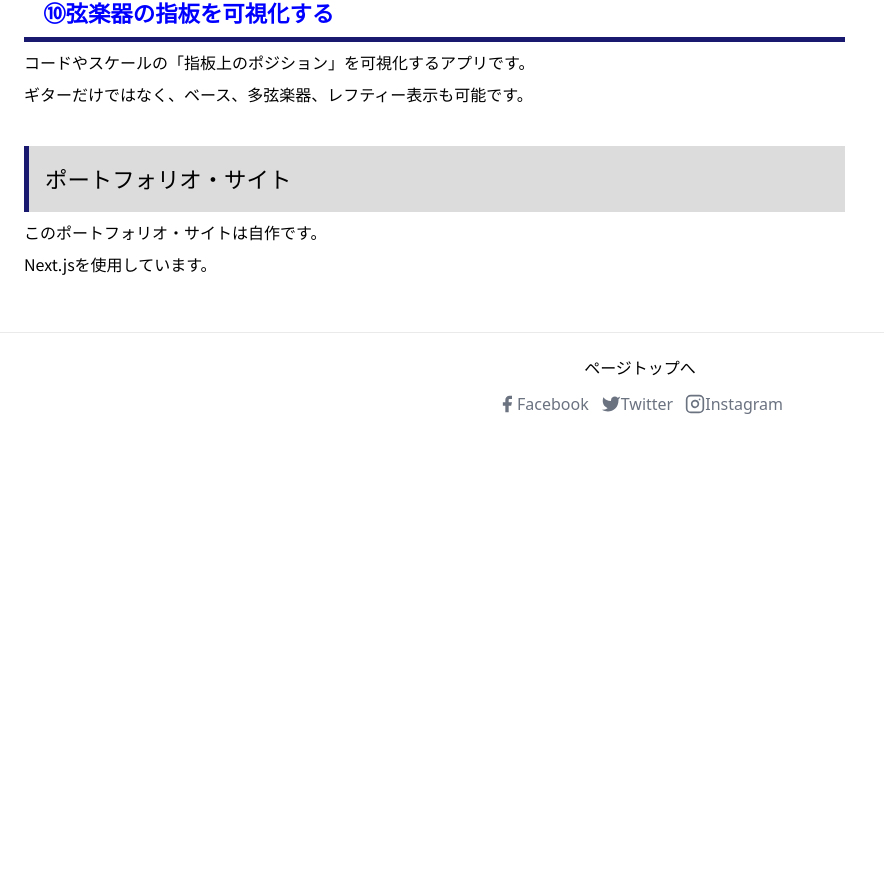
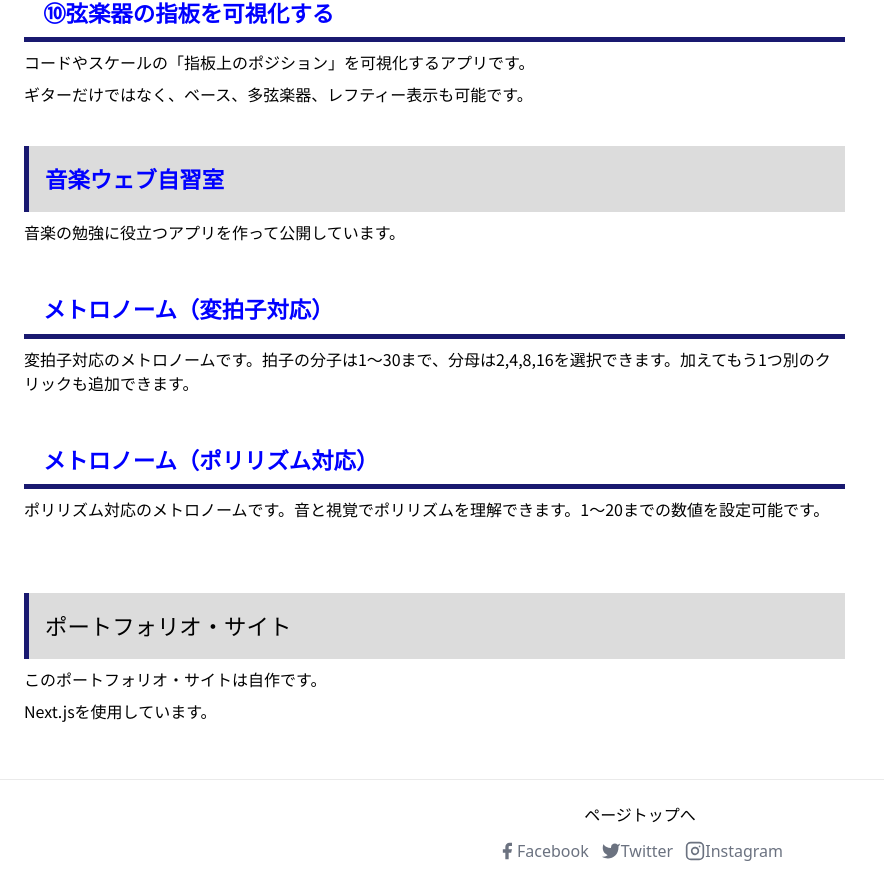
Before and after one commit to Yoshito924/my-portfolio, a Next.js app: page /originalApp in a window 1280 px wide. Shown: the part 1971-2850 px from the top of the page, without its empty margins (0-884 px from the left). Before the commit the page ends 2403 px from the top, so only its background shows below. Built offline with nearby package versions, Linux system fonts and the light colour scheme.

Commit message:
リンクの追加

```diff
--- a/pages/documents.tsx
+++ b/pages/documents.tsx
@@ -93,6 +93,12 @@ class Documents extends React.Component {
 
                                     <p className="my-2">　</p>
 
+                                    <h3 className={styles.midashi}><a className={styles.linka} href="https://mwsr.khufrudamonotes.com/" target={"_blank"} rel={"noopener noreferrer"}>音楽ウェブ自習室</a></h3>
+                                    <p className="my-2">
+                                        音楽の勉強に役立つアプリを作って公開しています。
+                                    </p>
+                                    <p className="my-2">　</p>
+
                                 </div>
 
                                 <div className="sm:w-1/1 lg:w-1/12">　</div>
--- a/pages/originalApp.tsx
+++ b/pages/originalApp.tsx
@@ -200,6 +200,34 @@ class OriginalApp extends React.Component {
                                     </p>
                                     <p className="my-2">　</p>
 
+                                    <h3 className={styles.midashi}><a className={styles.linka} href="https://mwsr.khufrudamonotes.com/" target={"_blank"} rel={"noopener noreferrer"}>音楽ウェブ自習室</a></h3>
+                                    <p className="my-2">
+                                        音楽の勉強に役立つアプリを作って公開しています。
+                                    </p>
+                                    <p className="my-2">　</p>
+
+                                    <h3 className={styles.midashi2}>
+                                        <a className={styles.linka} href="https://mwsr.khufrudamonotes.com/metronome" target={"_blank"} rel={"noopener noreferrer"}>
+                                            メトロノーム（変拍子対応）
+                                        </a>
+                                    </h3>
+                                    <p className="my-2">
+                                        変拍子対応のメトロノームです。拍子の分子は1～30まで、分母は2,4,8,16を選択できます。加えてもう1つ別のクリックも追加できます。
+                                    </p>
+
+                                    <p className="my-2">　</p>
+
+                                    <h3 className={styles.midashi2}>
+                                        <a className={styles.linka} href="https://mwsr.khufrudamonotes.com/polyrhythm-metronome" target={"_blank"} rel={"noopener noreferrer"}>
+                                            メトロノーム（ポリリズム対応）
+                                        </a>
+                                    </h3>
+                                    <p className="my-2">
+                                        ポリリズム対応のメトロノームです。音と視覚でポリリズムを理解できます。1～20までの数値を設定可能です。
+                                    </p>
+                                    <p className="my-2">　</p>
+                                    <p className="my-2">　</p>
+
                                     <h3 className={styles.midashi}>ポートフォリオ・サイト</h3>
                                     <p className="my-2">
                                         このポートフォリオ・サイトは自作です。
```
